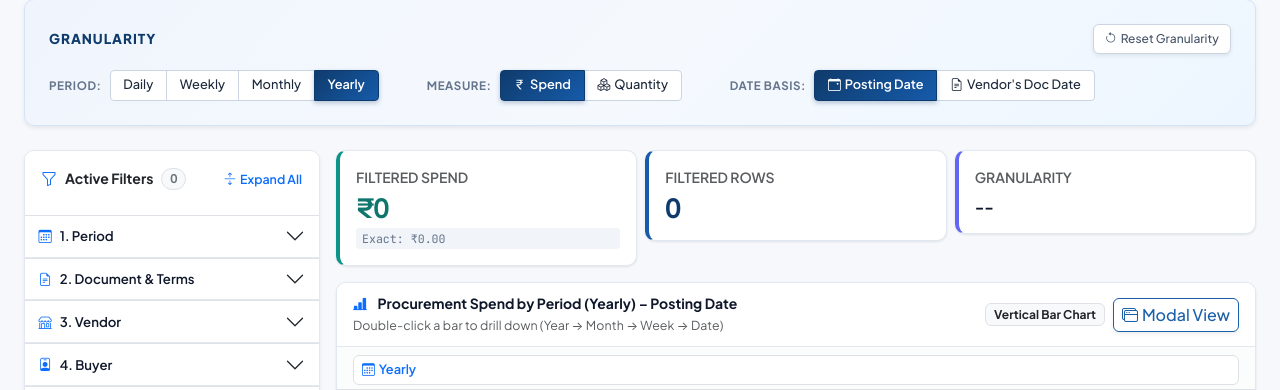
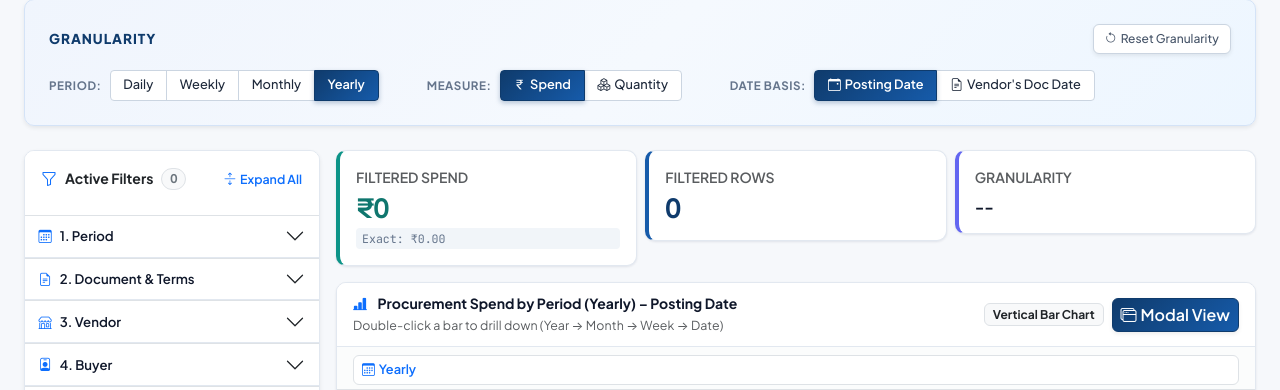
Before and after one commit to ithosexperts/Procurement_Dashboard, a FastAPI app: page / in a window 1280 px wide. Shown: the part 288-678 px from the top of the page. Run offline with FastAPI, Linux system fonts and the light colour scheme; data that the repository does not hold is empty; some libraries are stand-ins or nearby versions.

Commit message:
style: style modal view button to match yearly button with solid sapphire gradient and white text

```diff
--- a/app/static/css/styles.css
+++ b/app/static/css/styles.css
@@ -868,18 +868,39 @@ body, .portal-body {
 }
 
 .btn-chart-modal,
+#btnMainChartModal,
 #btnOpenModalTopVendors {
-    border-color: #1A5FA8;
-    color: #1A5FA8;
-    font-weight: 500;
+    background: linear-gradient(135deg, #0F3B6C 0%, #165BAA 100%) !important;
+    border-color: #0F3B6C !important;
+    color: #FFFFFF !important;
+    font-weight: 600;
+    box-shadow: 0 2px 5px rgba(15, 59, 108, 0.28);
     transition: all 0.15s ease-in-out;
     cursor: pointer;
 }
 
+.btn-chart-modal i,
+#btnMainChartModal i,
+#btnOpenModalTopVendors i,
+.btn-chart-modal span,
+#btnMainChartModal span,
+#btnOpenModalTopVendors span {
+    color: #FFFFFF !important;
+}
+
 .btn-chart-modal:hover,
-#btnOpenModalTopVendors:hover {
-    background-color: #1A5FA8;
-    color: #FFFFFF;
+.btn-chart-modal:focus,
+.btn-chart-modal:active,
+#btnMainChartModal:hover,
+#btnMainChartModal:focus,
+#btnMainChartModal:active,
+#btnOpenModalTopVendors:hover,
+#btnOpenModalTopVendors:focus,
+#btnOpenModalTopVendors:active {
+    background: linear-gradient(135deg, #0A2540 0%, #0F3B6C 100%) !important;
+    border-color: #0A2540 !important;
+    color: #FFFFFF !important;
+    box-shadow: 0 3px 7px rgba(15, 59, 108, 0.35);
 }
 
 #btnUniversalModalOpenNewTab,
--- a/app/templates/base.html
+++ b/app/templates/base.html
@@ -12,7 +12,7 @@
     <link href="https://cdn.jsdelivr.net/npm/bootstrap@5.3.3/dist/css/bootstrap.min.css" rel="stylesheet">
     <!-- Bootstrap Icons -->
     <link rel="stylesheet" href="https://cdn.jsdelivr.net/npm/bootstrap-icons@1.11.3/font/bootstrap-icons.min.css">
-    <link rel="stylesheet" href="/static/css/styles.css?v=20261118-labels2">
+    <link rel="stylesheet" href="/static/css/styles.css?v=20261118-modalbtn3">
     {% block head %}{% endblock %}
 </head>
 <body class="portal-body">
@@ -73,7 +73,7 @@
     <script src="https://cdn.jsdelivr.net/npm/chart.js@4.4.7/dist/chart.umd.min.js"></script>
     <!-- html2pdf.js for client-side PDF export -->
     <script src="/static/js/html2pdf.bundle.min.js?v=20261117-1"></script>
-    <script src="/static/js/app.js?v=20261118-labels2"></script>
+    <script src="/static/js/app.js?v=20261118-modalbtn3"></script>
     {% block scripts %}{% endblock %}
 </body>
 </html>
--- a/app/templates/dashboard/index.html
+++ b/app/templates/dashboard/index.html
@@ -455,7 +455,7 @@
                     </div>
                     <div class="d-flex align-items-center gap-2">
                         <span class="badge bg-light text-dark border" id="mainChartBadge">Vertical Bar Chart</span>
-                        <button type="button" class="btn btn-outline-primary btn-xs py-1 px-2 d-flex align-items-center gap-1 shadow-sm btn-chart-modal" data-chart-key="main_chart" data-inst="main" data-title="Procurement Spend by Period" data-subtitle="Posting Date Breakdown" id="btnMainChartModal" title="Open in Modal format">
+                        <button type="button" class="btn btn-primary btn-xs py-1 px-2 d-flex align-items-center gap-1 shadow-sm btn-chart-modal" data-chart-key="main_chart" data-inst="main" data-title="Procurement Spend by Period" data-subtitle="Posting Date Breakdown" id="btnMainChartModal" title="Open in Modal format">
                             <i class="bi bi-window-stack"></i> <span>Modal View</span>
                         </button>
                         <button type="button" class="btn btn-outline-secondary btn-xs py-1 px-2 d-none align-items-center gap-1 shadow-sm" id="btnChartDrilldownBack" title="Back to previous period">
```
